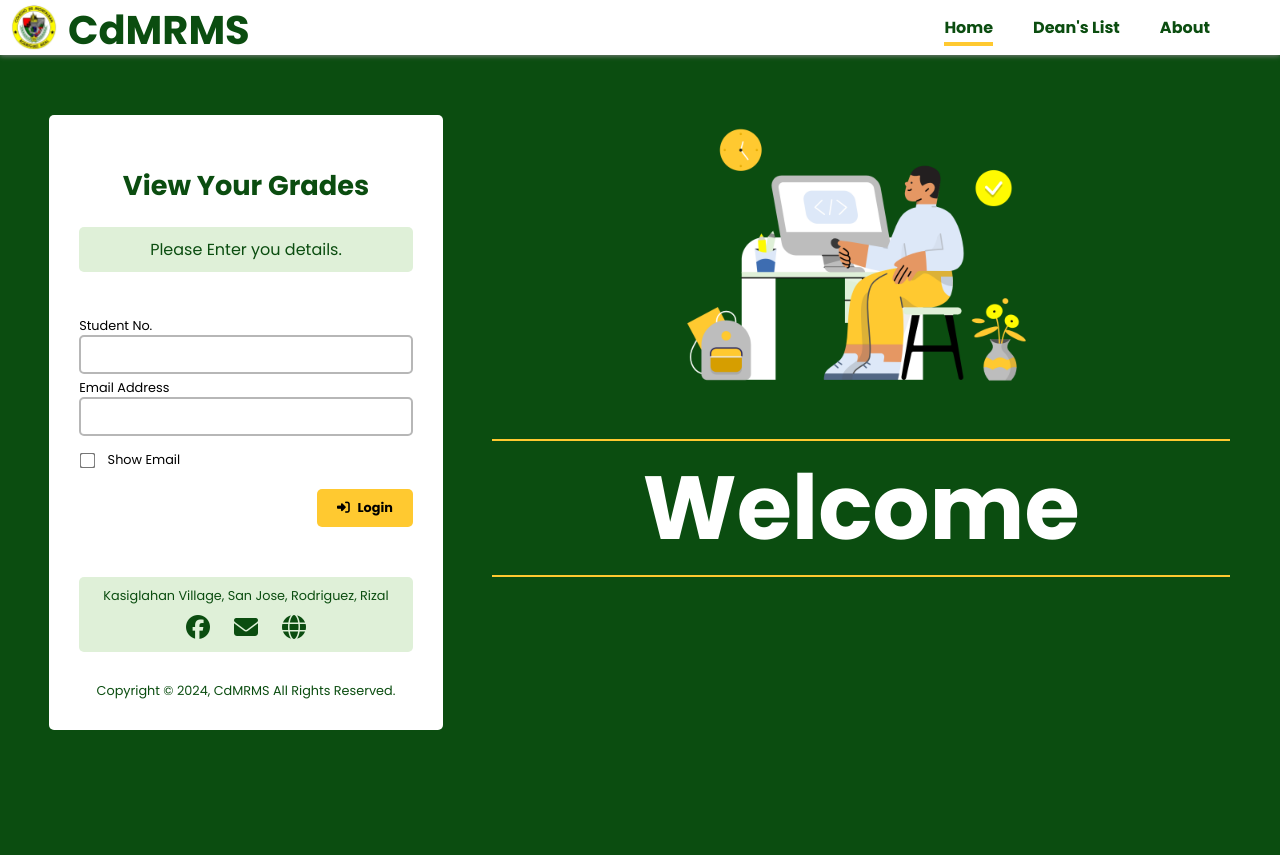
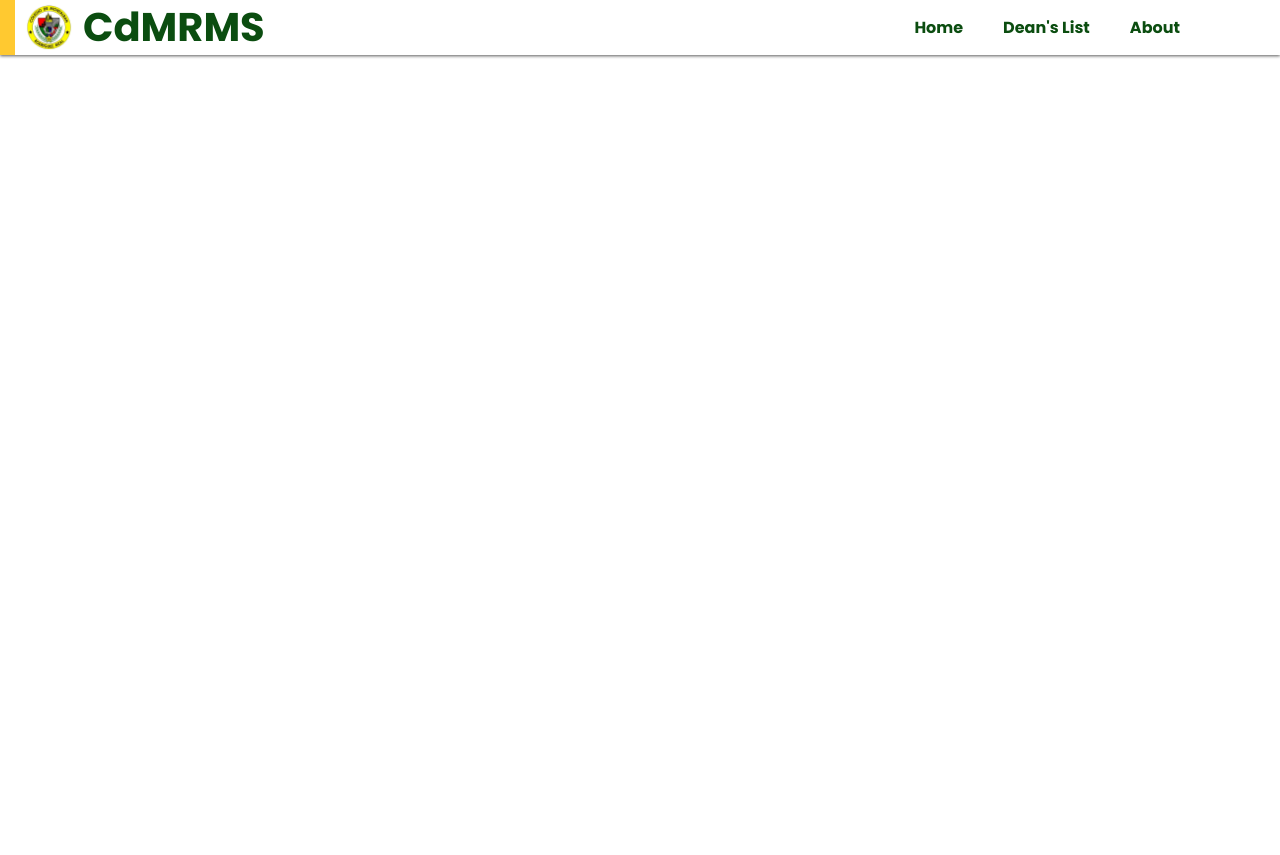
Before and after one commit to Irvin-Dev/CDMRMS_WEBAPP, a PHP site: page / in a window 1280 px wide. After the commit the page ends 58 px from the top, so only its background shows below. Run offline with PHP 8.4, Linux system fonts and the light colour scheme; some libraries are stand-ins or nearby versions.

Commit message:
Navigation Bar

```diff
--- a/index.html
+++ b/index.html
@@ -15,63 +15,23 @@
     <!-- * Navigation Bar -->
     <header>
       <nav>
-        <img
-          src="./img/logo-removebg-preview.png"
-          alt="cdm logo"
-          class="cdm-logo"
-          loading="eager"
-        />
+        <figure>
+          <img
+            src="./img/logo-removebg-preview.png"
+            alt="Colegio de Montalban Logo"
+            class="cdm-logo"
+            loading="eager"
+          />
+        </figure>
         <h1>CdMRMS</h1>
-        <input type="checkbox" name="check" id="check" class="check" />
-        <label for="check" class="check-btn"
-          ><i class="fa-solid fa-bars"></i
-        ></label>
+        <input type="checkbox" id="check" name="check" />
         <ul>
-          <li><a href="" class="active">Home</a></li>
+          <li><a href="">Home</a></li>
           <li><a href="">Dean's List</a></li>
           <li><a href="">About</a></li>
         </ul>
+        <label for="check" class="menu-btn"><i class="fa-solid fa-bars"></i> </label>
       </nav>
     </header>
-    <main>
-      <div class="login-form-container">
-        <form action="" method="post">
-          <h2>View Your Grades</h2>
-          <p class="instruction">Please Enter you details.</p>
-          <!-- Input fields -->
-          <fieldset class="input-field">
-            <label for="student-no">Student No.</label>
-            <input type="text" id="student-no" name="student-no" />
-            <label for="email">Email Address</label>
-            <input type="password" id="email" name="email" />
-            <div class="show-pass-container">
-              <label for="show-pass" class="show-pass">
-                <input type="checkbox" name="show-pass" id="show-pass" /> Show
-                Email
-              </label>
-            </div>
-            <button type="submit" id="submit-btn" name="submit-btn">
-              <i class="fa-solid fa-right-to-bracket"></i>
-              Login
-            </button>
-          </fieldset>
-          <fieldset class="contact">
-            <address>Kasiglahan Village, San Jose, Rodriguez, Rizal</address>
-            <div class="links">
-              <a href=""><i class="fa-brands fa-facebook"></i></a>
-              <a href=""><i class="fa-solid fa-envelope"></i></a>
-              <a href=""><i class="fa-solid fa-globe"></i></a>
-            </div>
-          </fieldset>
-          <p class="copyright">
-            Copyright &copy; 2024, CdMRMS All Rights Reserved.
-          </p>
-        </form>
-      </div>
-      <div class="background-container">
-        <img src="./img/Student.png" alt="" class="student-bg" />
-        <p class="welcome">Welcome</p>
-      </div>
-    </main>
   </body>
 </html>
--- a/styles.css
+++ b/styles.css
@@ -27,502 +27,167 @@
 body {
   padding-top: 55px;
 }
-/* * Navigation Bar */
+
+/* Navigation Bar */
 nav {
   width: 100%;
   height: 55px;
   background-color: white;
+
+  box-shadow: 0 1px 3px var(--shadow);
+  padding-right: 30px;
+  position: fixed;
   top: 0;
   left: 0;
-  position: fixed;
-  box-shadow: 0 1px 5px grey;
-  border-left: 15px solid var(--secondary);
 }
 
 .cdm-logo {
+  float: left;
   height: 55px;
-  float: left;
-  margin: 0 5px;
+  padding: 0 5px;
 }
 
 h1 {
-  line-height: 55px;
+  float: left;
   font: bold 2.5rem var(--poppins);
   color: var(--primary);
-  float: left;
+  line-height: 55px;
 }
 
 #check {
   display: none;
 }
 
-.check-btn {
-  display: none;
-}
-
 ul {
   float: right;
-  margin: 0 50px;
+  margin-right: 50px;
+  list-style: none;
 }
 
 ul li {
   float: left;
   line-height: 55px;
-  margin: 0 20px;
-  list-style: none;
+  padding: 0 20px;
 }
 
-ul li a {
+ul a {
   text-decoration: none;
+  color: var(--primary);
   font: bold 1rem var(--poppins);
-  color: var(--primary);
-  transition: color 0.3s ease-out;
+  transition: color 0.3s ease-in-out;
 }
 
-ul li a:hover {
+ul a:hover {
   color: var(--secondary);
 }
 
-.active {
-  border-bottom: 4px solid var(--secondary);
-  padding: 3px 0;
+.menu-btn {
+  float: right;
+  display: none;
+  line-height: 57px;
+  font-size: 2rem;
+  color: var(--primary);
+  padding: 0 20px;
+  transition: color 0.3s ease;
 }
 
-/* * Home Section */
-main {
-  width: 100%;
-  min-height: 100vh;
-  display: flex;
-  background-color: var(--primary);
-}
-
-.login-form-container {
-  width: 30%;
-  min-width: 500px;
-  height: 100%;
-  padding: 60px 0;
-}
-
-form {
-  width: 400px;
-  min-height: 600px;
-  margin: 0 auto;
-  border-radius: 5px;
-  background-color: white;
-}
-
-h2 {
-  text-align: center;
-  font: bold 1.7rem var(--poppins);
-  color: var(--primary);
-  padding: 50px 0 20px;
-}
-
-.instruction {
-  text-align: center;
-  padding: 10px;
-  margin: 0 30px 20px;
-  border-radius: 5px;
-  background-color: var(--light-green);
-  font: normal 1rem var(--poppins);
-  color: var(--primary);
-}
-
-.input-field {
-  padding: 20px 0 0;
-  border: none;
-  width: 335px;
-  margin: 0 auto;
-}
-
-label {
-  margin-top: 5px;
-  display: block;
-  font: normal 1rem var(--poppins);
-}
-
-.input-field > input {
-  width: 100%;
-  padding: 10px;
-  border: 2px solid var(--whitesmoke);
-  border-radius: 5px;
-  transition: border 0.3s ease;
-}
-
-input:focus {
-  border: 2px solid var(--secondary);
-  outline: none;
-}
-
-.show-pass-container {
-  width: 100%;
-}
-
-.show-pass-label {
-  display: block;
-}
-
-input[type="checkbox"] {
-  vertical-align: middle;
-  transform: scale(1.2);
-  margin-left: 2px;
-  margin-right: 10px;
-}
-
-.show-pass {
-  margin-top: 15px;
-}
-
-#submit-btn {
-  float: right;
-  margin: 20px 0 50px;
-  border: none;
-  border-radius: 5px;
-  padding: 10px 20px;
-  background-color: var(--secondary);
-  font: bold 0.8rem var(--poppins);
-  transition: background-color 0.3s ease;
-}
-
-#submit-btn:hover {
-  cursor: pointer;
-  background-color: #f1a80b;
-}
-
-#submit-btn i {
-  margin-right: 5px;
-}
-
-.contact {
-  margin: 0 30px;
-  background-color: var(--light-green);
-  border: none;
-  border-radius: 5px;
-  padding: 10px 0;
-}
-
-address {
-  color: var(--primary);
-  text-align: center;
-  padding: 0 10px 10px;
-  font: normal 0.8rem var(--poppins);
-}
-
-.links {
-  text-align: center;
-}
-.links a {
-  font-size: 1.5rem;
-  margin: 0 10px;
-  color: var(--primary);
-}
-
-.copyright {
-  text-align: center;
-  font: normal 0.8rem var(--poppins);
-  padding: 30px 0;
-  color: var(--primary);
-}
-
-.background-container {
-  width: 70%;
-  display: flex;
-  flex-direction: column;
-  align-items: center;
-}
-
-.student-bg {
-  display: block;
-  margin: 0 auto;
-  width: 600px;
-}
-
-.welcome {
-  font: bold 7rem var(--poppins);
-  color: white;
-  padding: 0 150px;
-  border-top: 2px solid var(--secondary);
-  border-bottom: 2px solid var(--secondary);
+#check:checked ~ .menu-btn {
+  color: var(--secondary);
 }
 
 /* Extra small devices (phones, 600px and down) */
 @media only screen and (max-width: 600px) {
-  /* * Navigation Bar */
-
+  /** Navigation Bar */
   nav {
-    border: none;
-  }
-
-  .check-btn {
-    display: block;
-    font-size: 2rem;
-    float: right;
-    margin-right: 20px;
-    color: var(--primary);
-    transition: color 0.3s ease;
+    padding-right: 0;
   }
 
   ul {
+    top: 55px;
+    left: -100%;
+    width: 100%;
+    margin-right: 0;
     position: fixed;
-    top: 55px;
-    right: -100%;
-    width: 100%;
-    background-color: white;
-    clear: right;
-    margin: 0;
-    border: solid rgb(128, 128, 128, 0.5);
-    border-width: 1px 0;
-    transition: all 0.3s;
-  }
-
-  #check:checked ~ ul {
-    right: 0;
-    z-index: -2;
-  }
-
-  #check:checked ~ .check-btn {
-    color: var(--secondary);
+    background-color: #f0f2f5;
+    transition: left 0.3s ease;
   }
 
   ul li {
     width: 100%;
     clear: left;
     text-align: center;
-    line-height: 55px;
-    margin: 0;
-    list-style: none;
   }
 
-  ul li a {
-    text-align: center;
-    text-decoration: none;
-    font: bold 1rem var(--poppins);
-    color: var(--primary);
-    transition: color 0.3s ease-out;
+  #check:checked ~ ul {
+    left: 0;
   }
 
-  ul li a:hover {
-    color: var(--secondary);
-  }
-
-  .active {
-    border-bottom: 4px solid var(--secondary);
-    padding: 3px 0;
-  }
-
-  /* * Home Section */
-
-  .login-form-container {
-    min-width: 100%;
-    padding: 60px 10px;
-  }
-
-  form {
-    width: 100%;
-  }
-
-  .input-field {
-    padding: 20px 30px 0;
-    width: 100%;
-  }
-
-  label {
-    font: normal 0.8rem var(--poppins);
-  }
-
-  .background-container {
-    display: none;
+  .menu-btn {
+    display: block;
   }
 }
 
 /* Small devices (portrait tablets and large phones, 600px and up) */
 @media only screen and (min-width: 600px) {
-  /* * Navigation Bar */
-
+  /** Navigation Bar */
   nav {
-    border: none;
-  }
-
-  .check-btn {
-    display: block;
-    font-size: 2rem;
-    float: right;
-    margin-right: 20px;
-    color: var(--primary);
-    transition: color 0.3s ease;
+    padding-right: 0;
   }
 
   ul {
+    top: 55px;
+    left: -100%;
+    width: 100%;
+    margin-right: 0;
     position: fixed;
-    top: 55px;
-    right: -100%;
-    width: 100%;
-    background-color: white;
-    clear: right;
-    margin: 0;
-    border: solid rgb(128, 128, 128, 0.5);
-    border-width: 1px 0;
-    transition: all 0.3s;
-  }
-
-  #check:checked ~ ul {
-    right: 0;
-  }
-
-  #check:checked ~ .check-btn {
-    color: var(--secondary);
+    background-color: #f0f2f5;
+    transition: left 0.3s ease;
   }
 
   ul li {
     width: 100%;
     clear: left;
     text-align: center;
-    line-height: 55px;
-    margin: 0;
-    list-style: none;
   }
 
-  ul li a {
-    text-align: center;
-    text-decoration: none;
-    font: bold 1rem var(--poppins);
-    color: var(--primary);
-    transition: color 0.3s ease-out;
+  #check:checked ~ ul {
+    left: 0;
   }
 
-  ul li a:hover {
-    color: var(--secondary);
-  }
-
-  .active {
-    border-bottom: 4px solid var(--secondary);
-    padding: 3px 0;
-  }
-
-  /* * Home Section */
-
-  .login-form-container {
-    min-width: 100%;
-    padding: 60px 50px;
-  }
-
-  form {
-    width: 100%;
-  }
-
-  .input-field {
-    padding: 20px 30px 0;
-    width: 100%;
-  }
-
-  label {
-    font: normal 0.8rem var(--poppins);
-  }
-
-  .background-container {
-    display: none;
+  .menu-btn {
+    display: block;
   }
 }
 
 /* Medium devices (landscape tablets, 768px and up) */
 @media only screen and (min-width: 768px) {
-  /* * Navigation Bar*/
+  /** Navigation Bar  */
+
   nav {
-    border: none;
-  }
-
-  .check-btn {
-    display: none;
-    font-size: 2rem;
-    float: right;
-    margin-right: 20px;
-    color: var(--primary);
-    transition: color 0.3s ease;
+    padding-right: 30px;
+    border-left: 15px solid var(--secondary);
   }
 
   ul {
+    position: static;
+    top: 55px;
     width: unset;
-    position: static;
-    float: right;
-    margin: 0 50px;
+    margin-right: 50px;
     background-color: transparent;
-    border: none;
-    transition: none;
   }
 
   ul li {
     width: unset;
     clear: none;
-    float: left;
-    line-height: 55px;
-    margin: 0 20px;
-    list-style: none;
   }
 
-  ul li a {
-    text-decoration: none;
-    font: bold 1rem var(--poppins);
-    color: var(--primary);
-    transition: color 0.3s ease-out;
-  }
-
-  .active {
-    border-bottom: 4px solid var(--secondary);
-    padding: 3px 0;
-  }
-
-  /* * Home Section */
-  main{
-    padding-right: 50px;
-  }
-
-  .login-form-container {
-    min-width: 40%;
-    padding: 60px 0;
-  }
-
-  form {
-    width: 80%;
-  }
-
-  .input-field {
-    padding: 20px 30px 0;
-    width: 100%;
-  }
-
-  label {
-    font: normal 0.8rem var(--poppins);
-  }
-
-  .background-container {
-    display: block;
-    width: 70%;
-  }
-
-  .student-bg {
-    width: 40vw;
-  }
-
-  .welcome {
-    font: bold 7vw var(--poppins);
-    color: white;
-    padding: 0 150px;
-    text-align: center;
-    border-top: 2px solid var(--secondary);
-    border-bottom: 2px solid var(--secondary);
+  .menu-btn {
+    display: none;
   }
 }
 
 /* Large devices (laptops/desktops, 992px and up) */
 @media only screen and (min-width: 992px) {
-  /* Navigation Bar */
-  .logo-container {
-    justify-content: left;
-  }
-
-  .link-container {
-    display: block;
-  }
 }
 
 /* Extra large devices (large laptops and desktops, 1200px and up) */
```
